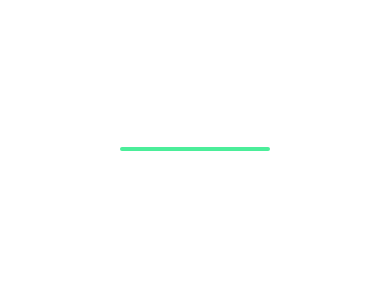
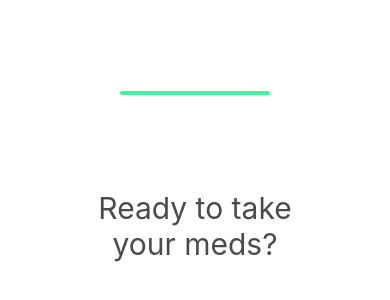
Before and after one commit to SamBehm/med-track, a React Native app: screen / in a window 390 px wide. Shown: the part 236-536 px from the top of the page. Built offline with nearby package versions, Linux system fonts and the light colour scheme.

Commit message:
added caption text for pill button dependent on state

```diff
--- a/App.js
+++ b/App.js
@@ -6,9 +6,7 @@ import React from 'react';
 export default function App() {
   return (
     <View style={styles.container}>
-      <View>
-        <PillButton />
-      </View>
+      <PillButton style={styles.container} />
     </View>
   );
 }
@@ -18,6 +16,7 @@ const styles = StyleSheet.create({
     flex: 1,
     backgroundColor: '#fff',
     alignItems: 'center',
-    justifyContent: 'center'
+    justifyContent: 'center',
+    padding: 5
   }
 });
--- a/components/PillButton.js
+++ b/components/PillButton.js
@@ -25,9 +25,14 @@ class PillButton extends Component {
         render() {
                 const { medsTaken, awaitingIO } = this.state;
                 if (medsTaken == null) {
-                        return <View style={[styles.circleButton]}>
-                                <Text>Loading</Text>
-                        </View>
+                        return (
+                                <View style={this.props.style}>
+                                        <View style={[styles.circleButton]}>
+                                                <Text>Loading</Text>
+                                        </View>
+                                </View>
+                        );
+
                 }
 
                 console.log(medsTaken);
@@ -37,11 +42,18 @@ class PillButton extends Component {
                         ...styles.circleButton
                 };
 
-                return (<TouchableOpacity disabled={awaitingIO} onPress={this._updateMedStatus}>
-                        <View style={style}>
-                                <PillSVG width={75} height={75} />
+                return (
+                        <View style={this.props.style}>
+                                <TouchableOpacity disabled={awaitingIO} onPress={this._updateMedStatus}>
+                                        <View style={style}>
+                                                <PillSVG width={75} height={75} />
+                                        </View>
+                                </TouchableOpacity>
+                                <Text style={styles.headlineText}>
+                                        {this.state.medsTaken ? "Nice! See you tomorrow :)" : "Ready to take your meds?"}
+                                </Text>
                         </View>
-                </TouchableOpacity>);
+                );
         }
 
         async _updateMedStatus() {
@@ -74,6 +86,13 @@ const styles = StyleSheet.create({
                 borderRadius: 75,
                 borderColor: '#4bee9a'
         },
+        headlineText: {
+                textAlign: 'center',
+                width: 200,
+                fontSize: 30,
+                opacity: 0.7,
+                margin: 20
+        }
 });
 
 export default PillButton;
```
